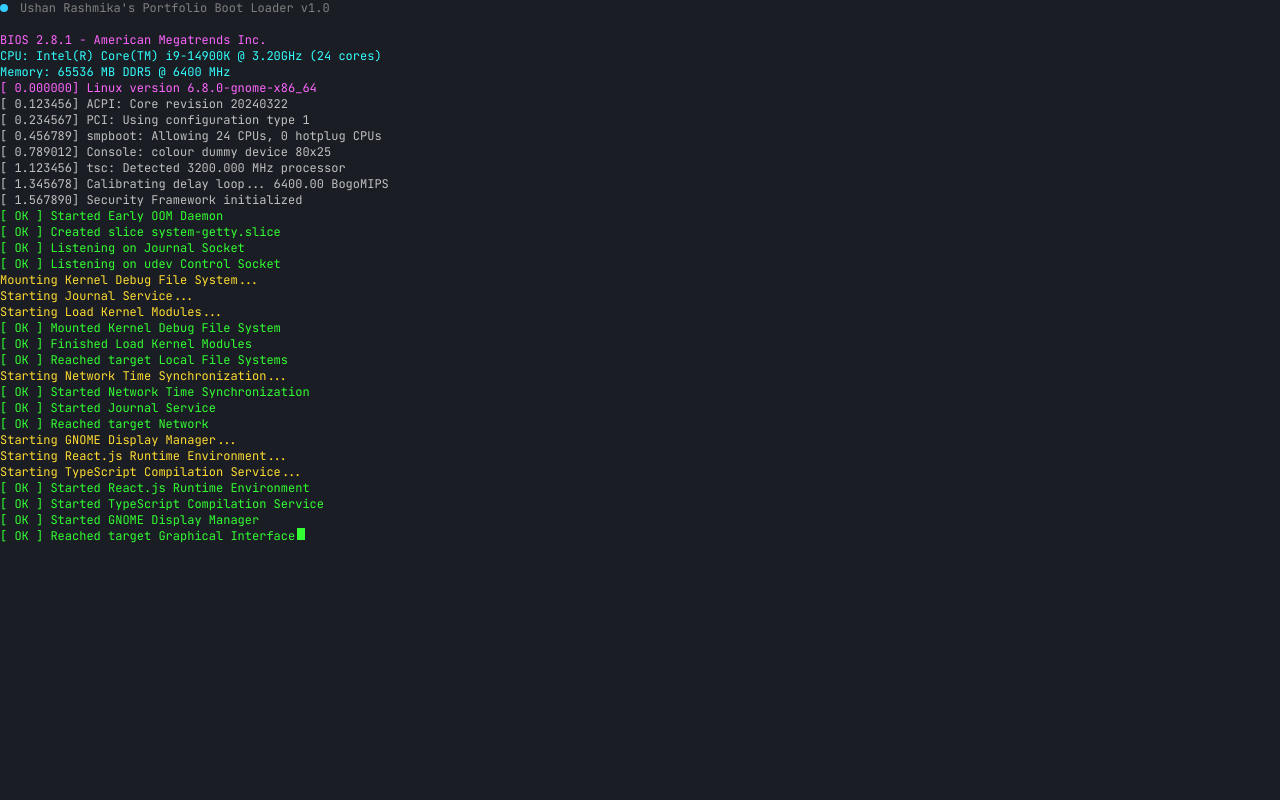
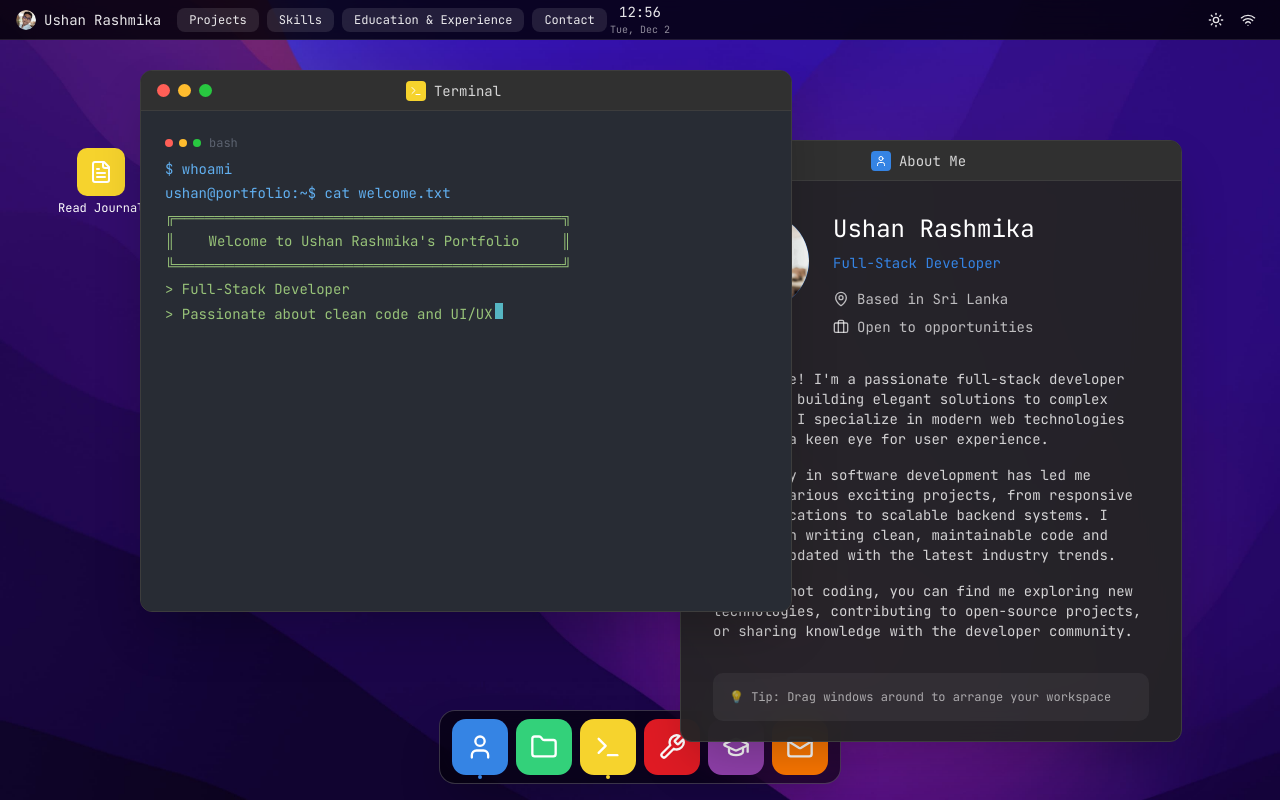
Before and after one commit to ushanrashmika23/GNOME-Portfolio, a React (Vite) app: page / in a window 1280 px wide. Built offline with nearby package versions, Linux system fonts and the light colour scheme.

Commit message:
v1.0.8 responsive dock fixed

```diff
--- a/src/App.tsx
+++ b/src/App.tsx
@@ -19,28 +19,37 @@
   const [theme, setTheme] = useState<'dark' | 'light'>('dark');
   const [desktopIconPosition, setDesktopIconPosition] = useState({ x: 50, y: 100 });
   const [isBooting, setIsBooting] = useState(true);
-  const [isLoaded, setIsLoaded] = useState(false);
+  const [isLoaded, setIsLoaded] = useState(true);
   const [windows, setWindows] = useState(() => {
     const screenWidth = typeof window !== 'undefined' ? window.innerWidth : 1920;
     const screenHeight = typeof window !== 'undefined' ? window.innerHeight : 1080;
+    const isDesktop = screenWidth >= 768; // md breakpoint
 
     // Calculate center X position for new windows (assume 500px width)
     const centerX = (screenWidth - 500) / 2;
+
+    // Calculate bottom right position for welcome window (assume 550px width, 500px height)
+    const welcomeX = screenWidth - 550 - 50; // 50px padding from right
+    const welcomeY = screenHeight - 500 - 200; // 200px padding from bottom (including topbar and dock)
+
+    // Terminal centered on desktop, top-left on mobile
+    const terminalX = isDesktop ? (screenWidth - 1000) / 2 : 10;
+    const terminalY = isDesktop ? (screenHeight - 700) / 2 - 20 : 10;
 
     return [
       {
         id: 'welcome',
         component: 'welcome',
-        x: screenWidth - 550,
-        y: screenHeight - 700,
+        x: welcomeX,
+        y: welcomeY,
         zIndex: 1,
         minimized: false
       },
       {
         id: 'terminal',
         component: 'terminal',
-        x: (screenWidth - 950) / 2,
-        y: (screenHeight - 600) / 2 - 20,
+        x: terminalX,
+        y: terminalY,
         zIndex: 2,
         minimized: false
       },
@@ -163,7 +172,7 @@
     <>
       {isBooting && <BootLoader onComplete={handleBootComplete} theme={theme} />}
       <DndProvider backend={dndBackend} options={backendOptions}>
-        <div className={`${theme} h-screen w-full overflow-hidden fixed inset-0 transition-all duration-700 ${isLoaded ? 'opacity-100' : 'opacity-0'}`}>
+        <div className={`${theme} h-full w-full overflow-hidden fixed inset-0 transition-all duration-700 ${isLoaded ? 'opacity-100' : 'opacity-0'}`}>
           <div className={`h-full w-full ${theme === 'dark' ? 'bg-dark-wallpaper' : 'bg-light-wallpaper'} bg-cover bg-center relative overflow-hidden transition-all duration-700 ${isLoaded ? 'scale-100' : 'scale-105 blur-sm'}`}>
             <TopBar
               theme={theme}
@@ -212,6 +221,7 @@
               windows={windows}
               onToggleWindow={toggleWindow}
               isLoaded={isLoaded}
+
             />
           </div>
         </div>
--- a/src/components/Dock.tsx
+++ b/src/components/Dock.tsx
@@ -18,7 +18,7 @@
 
 export default function Dock({ theme, windows, onToggleWindow, isLoaded = true }: DockProps) {
   return (
-    <div className={`fixed bottom-2 sm:bottom-4 left-1/2 -translate-x-1/2 z-[9998] transition-all duration-700 delay-500 ${isLoaded ? 'translate-y-0 opacity-100' : 'translate-y-full opacity-0'}`}>
+    <div className={`fixed bottom-2 sm:bottom-4 left-1/2 -translate-x-1/2 z-9998 transition-all duration-700 delay-500 ${isLoaded ? 'translate-y-0 opacity-100' : 'translate-y-full opacity-0'}`}>
       <div className={`px-2 sm:px-3 py-1.5 sm:py-2 rounded-xl sm:rounded-2xl ${
         theme === 'dark'
           ? 'bg-black/60 border-white/20'
--- a/src/components/WelcomeWindow.tsx
+++ b/src/components/WelcomeWindow.tsx
@@ -10,7 +10,7 @@
     <div className="w-full max-w-[500px] sm:w-[500px] p-4 sm:p-8">
       <div className="flex flex-col sm:flex-row items-start gap-4 sm:gap-6 mb-6 sm:mb-8">
         <div className={`w-20 h-20 sm:w-24 sm:h-24 rounded-full ${theme === 'dark' ? 'bg-[#3584e4]' : 'bg-[#3584e4]'
-          } flex items-center justify-center flex-shrink-0`}>
+          } flex items-center justify-center shrink-0`}>
           {/* <User className="w-10 h-10 sm:w-12 sm:h-12 text-white" /> */}
           <img src={me} alt="Ushan Rashmika" className="w-20 h-20 sm:w-24 sm:h-24 rounded-full object-cover" />
         </div>
--- a/vite.config.ts
+++ b/vite.config.ts
@@ -54,7 +54,8 @@
     outDir: 'build',
   },
   server: {
-      port: 3000,
+    host: '0.0.0.0',   // or `true`
+    port: 5173,
     open: true,
   },
 });
```
Lines whose indentation alone changed are shown as unchanged.
